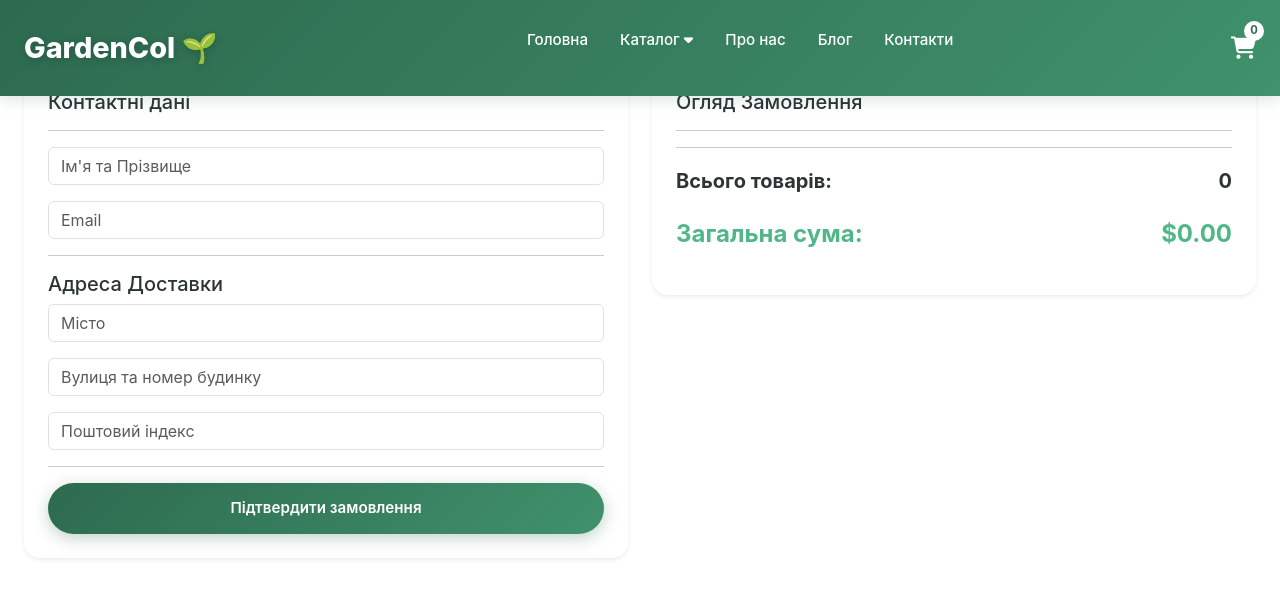
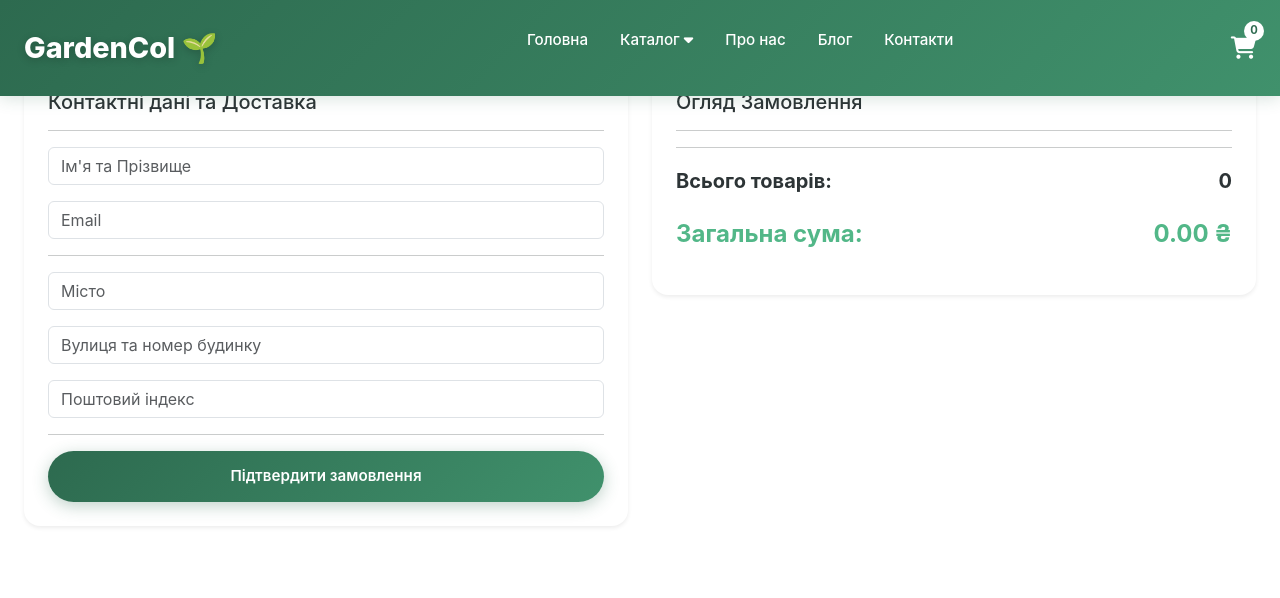
Before and after one commit to palcikovskaulia-svg/GardenCol, a Django app: page /checkout/ in a window 1280 px wide. Shown: the top 598 px of the page. Run offline with Django 5.2, Linux system fonts and the light colour scheme; data comes from the database, SQL or seed files in the repository; data that the repository does not hold is empty.

Commit message:
feat: Finalized checkout form structure with correct input names.

```diff
--- a/store/templates/store/checkout.html
+++ b/store/templates/store/checkout.html
@@ -8,34 +8,36 @@
 <div class="row">
     <div class="col-lg-6">
         <div class="box-element p-4 shadow-sm">
-            <h5>Контактні дані</h5>
+            <h5>Контактні дані та Доставка</h5>
             <hr>
-            <form id="shipping-form">
+
+            <form method="POST" action="{% url 'checkout' %}">
+                {% csrf_token %}
+
                 <div class="mb-3">
-                    <input class="form-control" type="text" id="name" required placeholder="Ім'я та Прізвище">
+                    <input class="form-control" type="text" name="name" required placeholder="Ім'я та Прізвище">
                 </div>
                 <div class="mb-3">
-                    <input class="form-control" type="email" id="email" required placeholder="Email">
+                    <input class="form-control" type="email" name="email" required placeholder="Email">
                 </div>
 
                 <hr>
-                <h5>Адреса Доставки</h5>
+
                 <div class="mb-3">
-                    <input class="form-control" type="text" id="city" required placeholder="Місто">
+                    <input class="form-control" type="text" name="city" required placeholder="Місто">
                 </div>
                 <div class="mb-3">
-                    <input class="form-control" type="text" id="address" required placeholder="Вулиця та номер будинку">
+                    <input class="form-control" type="text" name="address" required placeholder="Вулиця та номер будинку">
                 </div>
                 <div class="mb-3">
-                    <input class="form-control" type="text" id="zipcode" required placeholder="Поштовий індекс">
+                    <input class="form-control" type="text" name="zipcode" required placeholder="Поштовий індекс">
                 </div>
-
                 <hr>
                 <div class="d-grid">
-                    <button type="submit" id="form-button" class="btn btn-success">Підтвердити замовлення</button>
+                    <button type="submit" class="btn btn-success">Підтвердити замовлення</button>
                 </div>
             </form>
-        </div>
+            </div>
     </div>
 
     <div class="col-lg-6">
@@ -48,7 +50,7 @@
                     <span class="me-3">{{ item.product.name }}</span>
                 </div>
                 <span class="text-end">
-                    Кіл.: {{ item.quantity }} x ${{ item.product.price|floatformat:2 }} = **${{ item.get_total|floatformat:2 }}**
+                    Кіл.: {{ item.quantity }} x {{ item.product.price|floatformat:2 }} ₴ = **{{ item.get_total|floatformat:2 }} ₴**
                 </span>
             </div>
             {% endfor %}
@@ -60,7 +62,7 @@
             </div>
             <div class="d-flex justify-content-between fs-4 fw-bold text-success">
                 <p>Загальна сума:</p>
-                <p>${{ cart_total|floatformat:2 }}</p>
+                <p>{{ cart_total|floatformat:2 }} ₴</p>
             </div>
         </div>
     </div>
```
